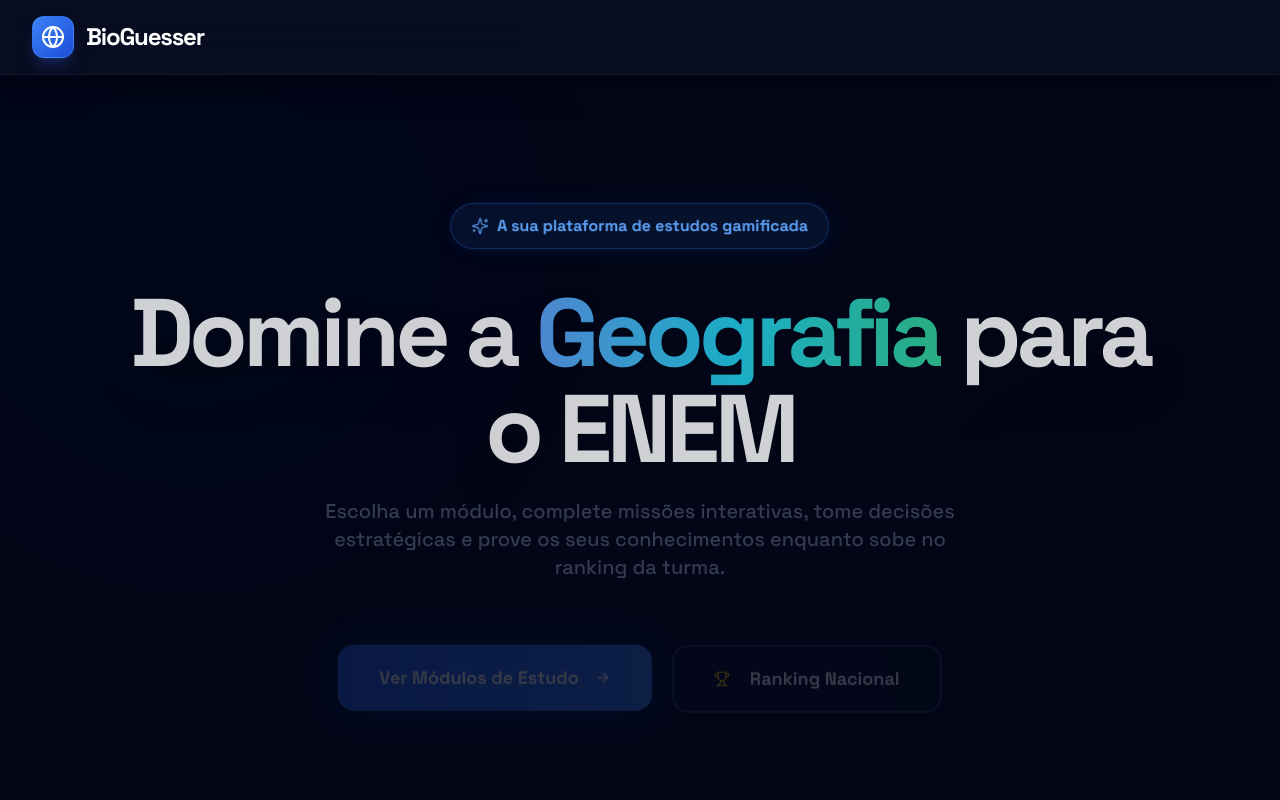
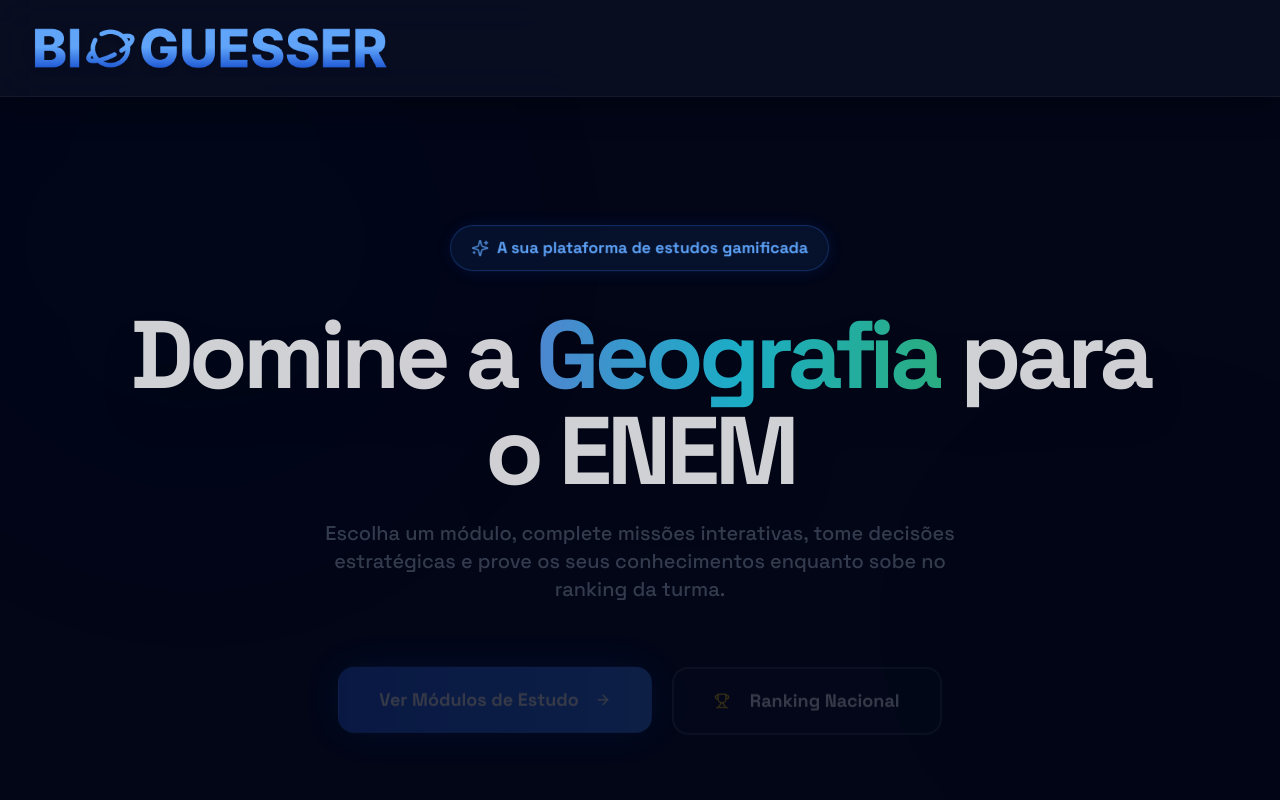
Before and after one commit to vitor19-rgb/NOME-DO-REPO9009-main, a Next.js app: page / in a window 1280 px wide. Shown: the top 800 px of the page. Built offline with nearby package versions, Linux system fonts and the light colour scheme.

Commit message:
atualizacao de logo e nome

```diff
--- a/src/components/game/MainHub.tsx
+++ b/src/components/game/MainHub.tsx
@@ -343,13 +343,21 @@ export default function MainHub({ onSelectTheme, initialPlayerName, onLogout, ge
 
             {/* HEADER */}
     <header className="bg-[#0A1024]/80 backdrop-blur-xl border-b border-white/5 px-4 md:px-8 py-4 flex justify-between items-center sticky top-0 z-50 shadow-[0_10px_30px_rgba(0,0,0,0.3)] transition-all">
-                <motion.div initial={{ opacity: 0, x: -20 }} animate={{ opacity: 1, x: 0 }} className="flex items-center gap-3">
-                     <div className="bg-gradient-to-br from-blue-500 to-blue-700 p-2 rounded-xl shadow-lg shadow-blue-900/50 border border-blue-400/30">
-                         <Globe className="text-white w-6 h-6" />
-                     </div>
-                    <span className="text-white font-black text-2xl tracking-tighter drop-shadow-sm">BioGuesser</span>
+    {/* PARTE ESQUERDA: Logotipo Livre, Maior e Sem Bordas */}
+    <motion.div initial={{ opacity: 0, x: -20 }} animate={{ opacity: 1, x: 0 }} className="flex items-center">
+        <img
+            src="/icon.png"
+            alt="Logotipo BioGuesser"
+            /*
+               h-12 e md:h-16 definem uma altura grande.
+               w-auto faz a largura esticar naturalmente.
+               Sem rounded, sem border, sem bg!
+            */
+            className="h-12 md:h-16 w-auto object-contain drop-shadow-md"
+        />
     </motion.div>
 
+    {/* PARTE DIREITA: Nome do Jogador e Botão Sair (Mantido igual) */}
     <AnimatePresence>
         {initialPlayerName && (
             <motion.div initial={{ opacity: 0, x: 20 }} animate={{ opacity: 1, x: 0 }} className="flex items-center gap-4">
@@ -363,7 +371,6 @@ export default function MainHub({ onSelectTheme, initialPlayerName, onLogout, ge
         )}
     </AnimatePresence>
 </header>
-
             {/* HERO SECTION */}
             <section className="text-center py-20 md:py-32 px-4 relative flex-shrink-0 z-10">
                 <div className="relative max-w-5xl mx-auto">
--- a/src/components/game/MeioAmbienteGame.tsx
+++ b/src/components/game/MeioAmbienteGame.tsx
@@ -302,7 +302,7 @@ export default function MeioAmbienteGame({ playerName, onBackToHub, onSaveScore
             <div className="bg-green-500 p-2 rounded-full shadow-lg shadow-green-900/20 group-hover:rotate-12 transition-transform">
               <Globe className="text-white w-5 h-5" />
             </div>
-            <span className="text-white font-black text-xl md:text-2xl tracking-tighter">BioGuesser</span>
+            <span className="text-white font-black text-xl md:text-2xl tracking-tighter">Meio Ambiente e clima</span>
           </button>
         </div>
 
```
Lines whose indentation alone changed are shown as unchanged.
